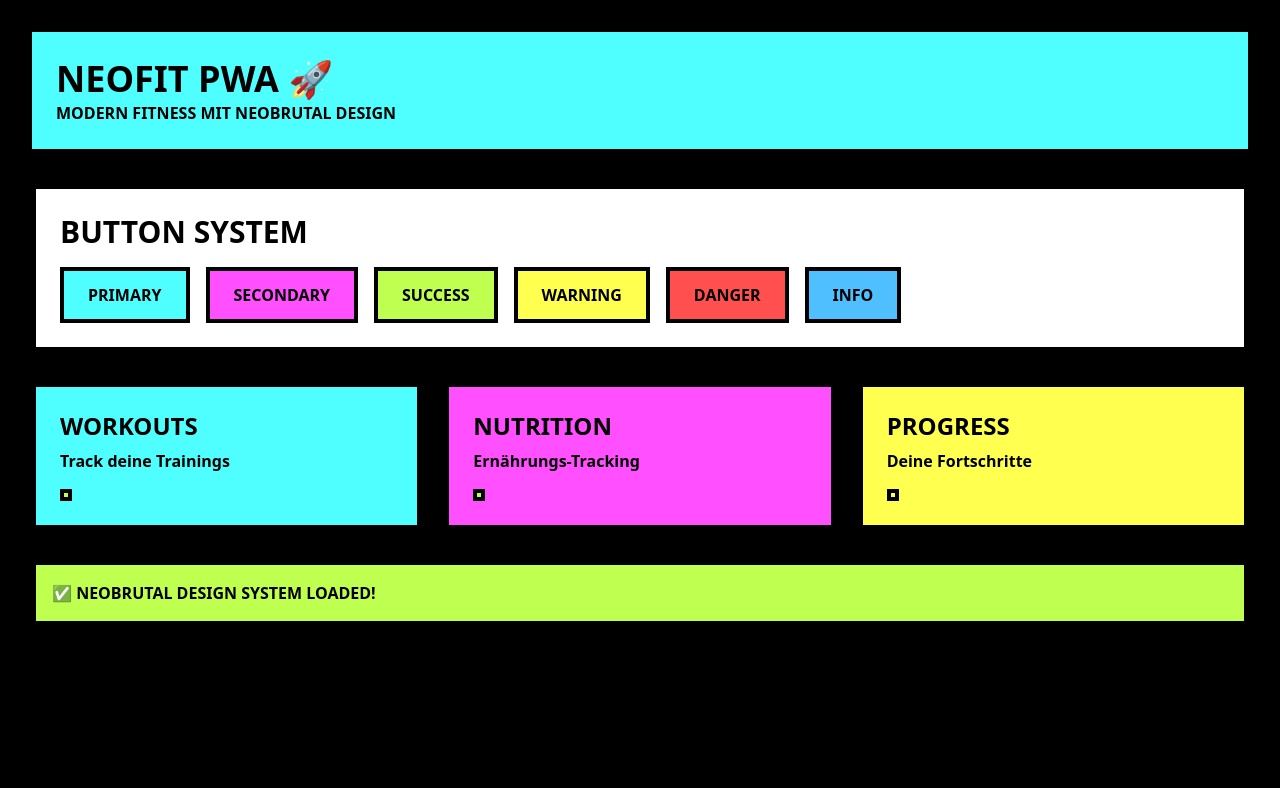
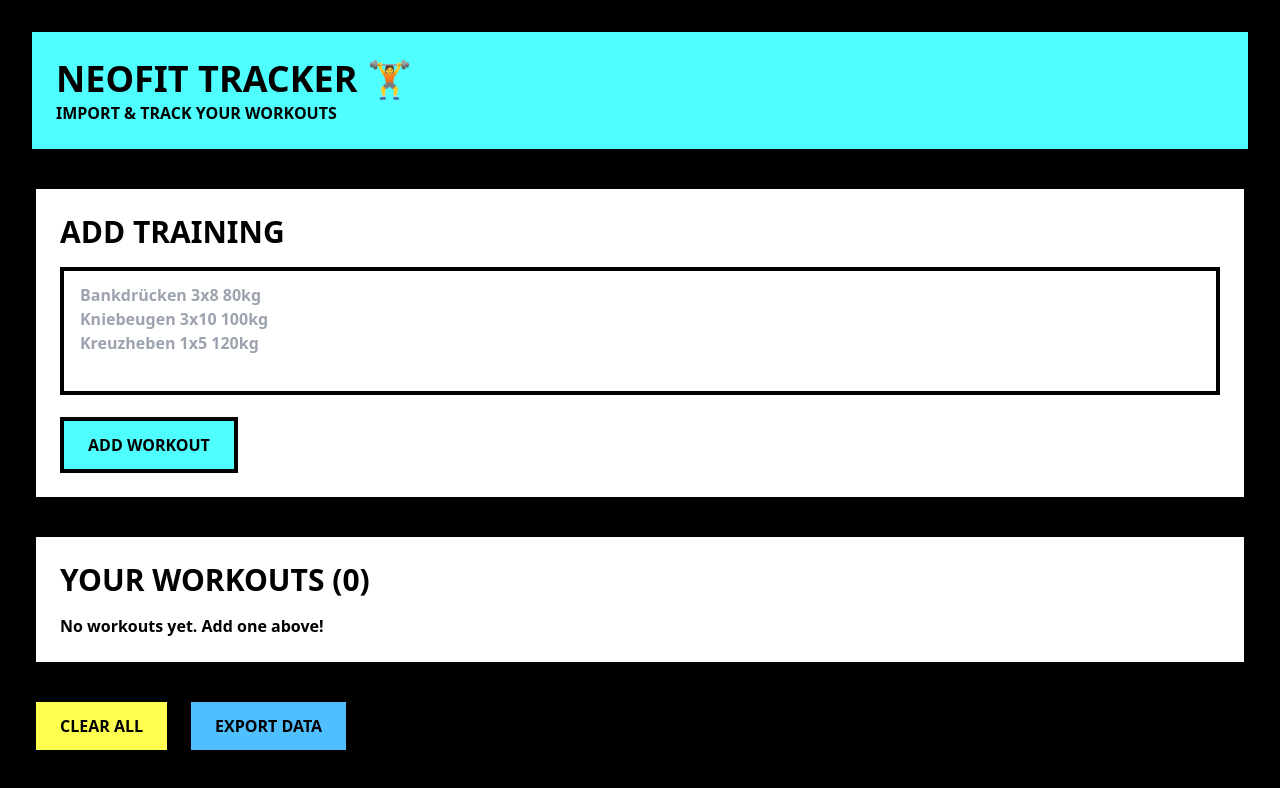
Before and after one commit to Conzi84/NeoFit, a React (Vite) app: page / in a window 1280 px wide. Shown: the top 788 px of the page. Built offline with nearby package versions, Linux system fonts and the light colour scheme.

Commit message:
Update App.tsx

```diff
--- a/src/App.tsx
+++ b/src/App.tsx
@@ -1,55 +1,103 @@
-import React from 'react'
+import React, { useState, useEffect } from 'react'
 import './styles/neobrutal.css'
 
 const App: React.FC = () => {
+  const [trainings, setTrainings] = useState<string[]>([])
+  const [input, setInput] = useState('')
+
+  // Load from localStorage
+  useEffect(() => {
+    const saved = localStorage.getItem('neofit-trainings')
+    if (saved) setTrainings(JSON.parse(saved))
+  }, [])
+
+  // Save to localStorage
+  useEffect(() => {
+    localStorage.setItem('neofit-trainings', JSON.stringify(trainings))
+  }, [trainings])
+
+  const addTraining = () => {
+    if (input.trim()) {
+      setTrainings([...trainings, input.trim()])
+      setInput('')
+    }
+  }
+
+  const deleteTraining = (index: number) => {
+    setTrainings(trainings.filter((_, i) => i !== index))
+  }
+
   return (
     <div className="min-h-screen bg-black">
       <div className="neo-container py-8 space-y-8">
 
-        {/* Header */}
         <header className="neo-header">
-          <h1 className="heading-1">NEOFIT PWA 🚀</h1>
-          <p className="text-neo-base text-black">Modern Fitness mit Neobrutal Design</p>
+          <h1 className="heading-1">NEOFIT TRACKER 🏋️</h1>
+          <p className="text-neo-base text-black">Import & Track Your Workouts</p>
         </header>
 
-        {/* Button Showcase */}
+        {/* Training Input */}
         <section className="neo-card p-6">
-          <h2 className="heading-2 mb-4">Button System</h2>
-          <div className="flex flex-wrap gap-4">
-            <button className="neo-btn neo-btn-primary">PRIMARY</button>
-            <button className="neo-btn neo-btn-secondary">SECONDARY</button>
-            <button className="neo-btn neo-btn-success">SUCCESS</button>
-            <button className="neo-btn neo-btn-warning">WARNING</button>
-            <button className="neo-btn neo-btn-danger">DANGER</button>
-            <button className="neo-btn neo-btn-info">INFO</button>
-          </div>
+          <h2 className="heading-2 mb-4">ADD TRAINING</h2>
+          <textarea
+            value={input}
+            onChange={(e) => setInput(e.target.value)}
+            placeholder="Bankdrücken 3x8 80kg&#10;Kniebeugen 3x10 100kg&#10;Kreuzheben 1x5 120kg"
+            className="neo-textarea w-full mb-4"
+            rows={4}
+          />
+          <button
+            onClick={addTraining}
+            className="neo-btn neo-btn-primary"
+          >
+            ADD WORKOUT
+          </button>
         </section>
 
-        {/* Card Grid */}
-        <section className="neo-grid neo-grid-3">
-          <div className="neo-card neo-card-cyan p-6">
-            <h3 className="heading-3 mb-2">WORKOUTS</h3>
-            <p className="font-bold">Track deine Trainings</p>
-            <div className="neo-status-dot neo-status-online mt-4"></div>
-          </div>
-
-          <div className="neo-card neo-card-pink p-6">
-            <h3 className="heading-3 mb-2">NUTRITION</h3>
-            <p className="font-bold">Ernährungs-Tracking</p>
-            <div className="neo-status-dot neo-status-online mt-4"></div>
-          </div>
-
-          <div className="neo-card neo-card-yellow p-6">
-            <h3 className="heading-3 mb-2">PROGRESS</h3>
-            <p className="font-bold">Deine Fortschritte</p>
-            <div className="neo-status-dot neo-status-away mt-4"></div>
-          </div>
+        {/* Training List */}
+        <section className="neo-card p-6">
+          <h2 className="heading-2 mb-4">YOUR WORKOUTS ({trainings.length})</h2>
+          {trainings.length === 0 ? (
+            <p className="font-bold">No workouts yet. Add one above!</p>
+          ) : (
+            <div className="space-y-3">
+              {trainings.map((training, index) => (
+                <div key={index} className="neo-card-cyan p-4 flex justify-between items-start">
+                  <pre className="font-bold text-black whitespace-pre-wrap flex-1">
+                    {training}
+                  </pre>
+                  <button
+                    onClick={() => deleteTraining(index)}
+                    className="neo-btn neo-btn-danger neo-btn-sm ml-4"
+                  >
+                    DELETE
+                  </button>
+                </div>
+              ))}
+            </div>
+          )}
         </section>
 
-        {/* Success Message */}
-        <section className="neo-success">
-          ✅ NEOBRUTAL DESIGN SYSTEM LOADED!
+        {/* Actions */}
+        <section className="flex gap-4">
+          <button
+            onClick={() => setTrainings([])}
+            className="neo-btn neo-btn-warning"
+          >
+            CLEAR ALL
+          </button>
+          <button
+            onClick={() => {
+              const data = JSON.stringify(trainings, null, 2)
+              navigator.clipboard.writeText(data)
+              alert('Copied to clipboard!')
+            }}
+            className="neo-btn neo-btn-info"
+          >
+            EXPORT DATA
+          </button>
         </section>
+
       </div>
     </div>
   );
```
